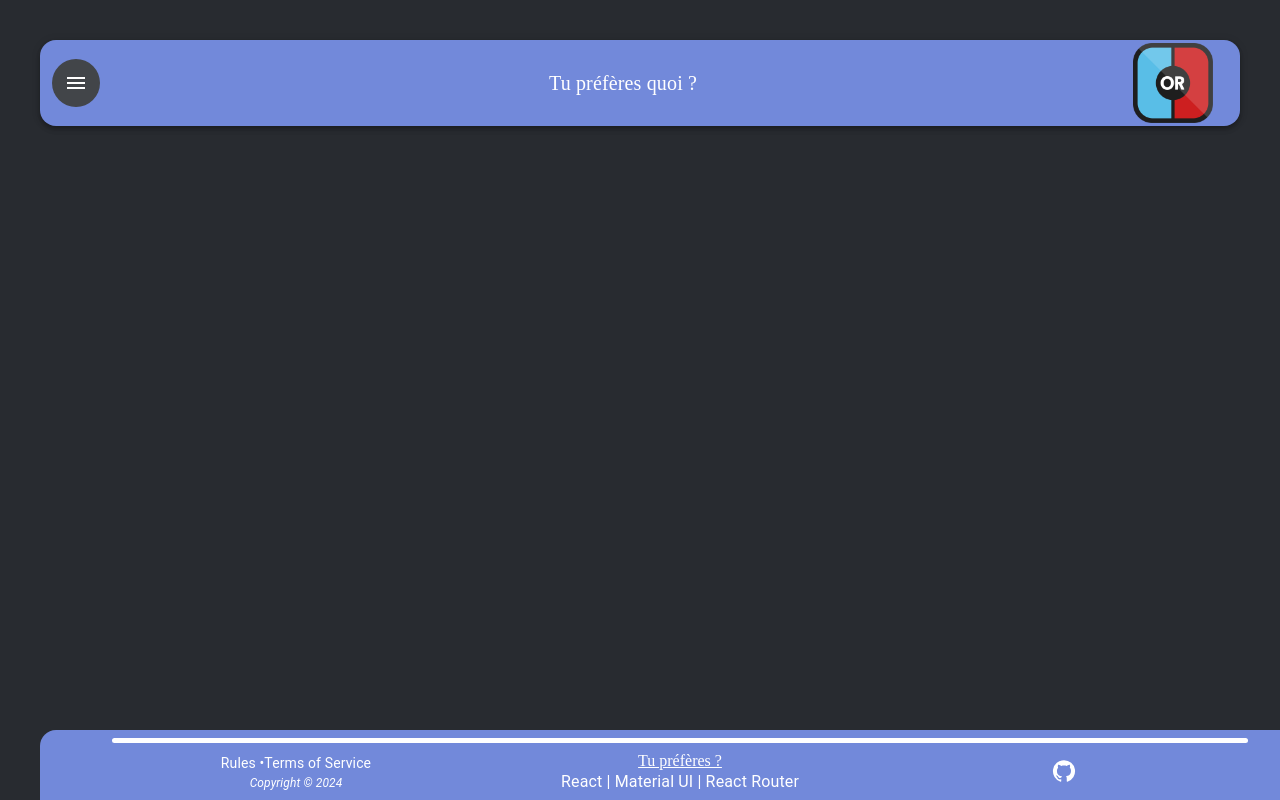
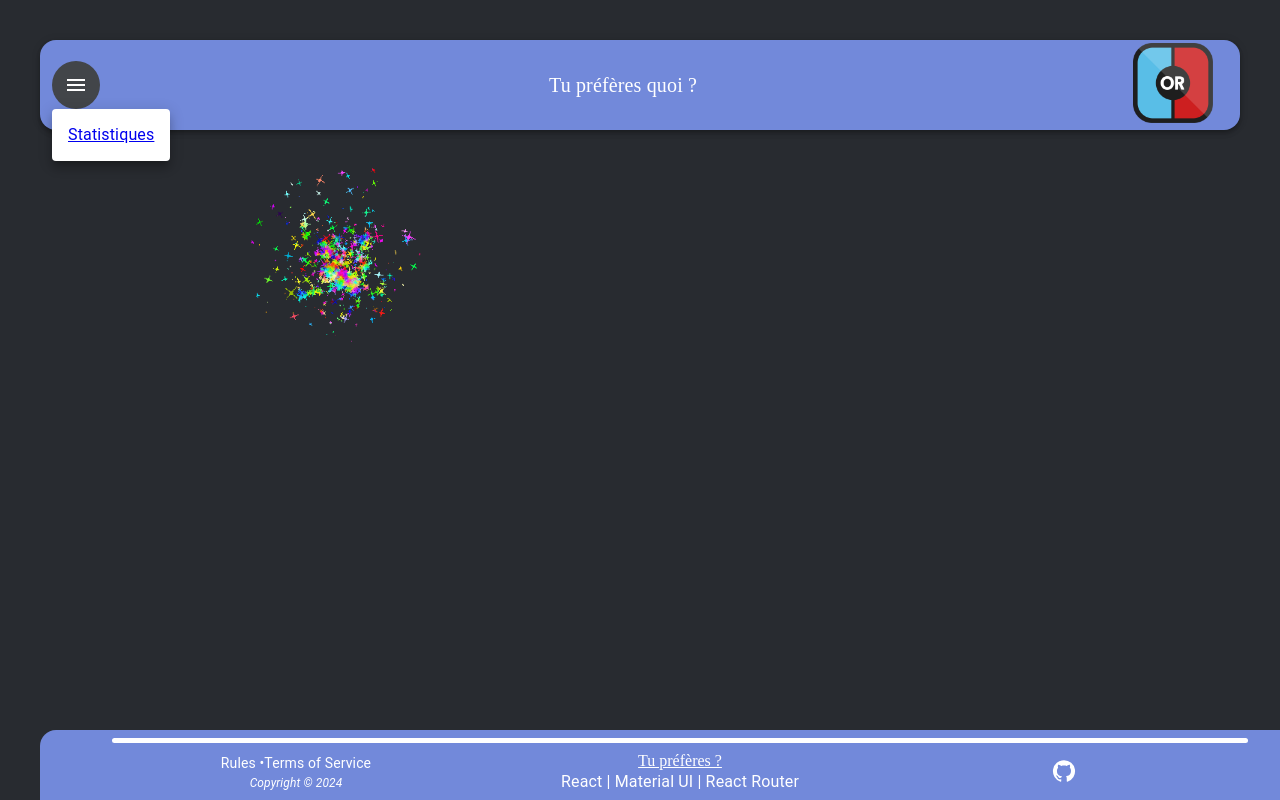
Before and after one commit to Game-K-Hack/MC2_Project, a React (Vite) app: page /statistiques in a window 1280 px wide. Both pictures are taken after a click on the button "menu". Built offline with nearby package versions, Linux system fonts and the light colour scheme; a web font is replaced by a local one.

Commit message:
Statistiques

```diff
--- a/src/Components/Core/Header.jsx
+++ b/src/Components/Core/Header.jsx
@@ -3,16 +3,28 @@ import AppBar from '@mui/material/AppBar';
 import Box from '@mui/material/Box';
 import Toolbar from '@mui/material/Toolbar';
 import Typography from '@mui/material/Typography';
-import Button from '@mui/material/Button';
 import IconButton from '@mui/material/IconButton';
 import MenuIcon from '@mui/icons-material/Menu';
 import CONSTANTES from '../../Utils/constants';
 import PropTypes from 'prop-types';
+import Menu from '@mui/material/Menu';
+import MenuItem from '@mui/material/MenuItem';
+import { useState } from 'react';
 import { Link } from 'react-router-dom';
 
 export default function ButtonAppBar({
   children
 }) {
+
+  const [anchorEl, setAnchorEl] = useState(null);
+
+  const handleClick = (event) => {
+    setAnchorEl(event.currentTarget);
+  };
+
+  const handleClose = () => {
+    setAnchorEl(null);
+  };
   return (
     <>
     <Box sx={{ flexGrow: 1 }}>
@@ -23,14 +35,23 @@ export default function ButtonAppBar({
             edge="start"
             color="inherit"
             aria-label="menu"
-            sx={{ mr: 2, background: CONSTANTES.BUTTON_BACKGROUND_COLOR }}
+            sx={{ mr: 2, background: CONSTANTES.BUTTON_BACKGROUND_COLOR } } onClick={handleClick}
           >
             <MenuIcon />
           </IconButton>
+          <Menu
+            id="simple-menu"
+            anchorEl={anchorEl}
+            keepMounted
+            open={Boolean(anchorEl)}
+            onClose={handleClose}
+          >
+            <MenuItem onClick={handleClose}><Link to="/statistiques">Statistiques</Link></MenuItem>
+          </Menu>
           <Typography variant="h6" component="div" sx={{ flexGrow: 1, fontFamily: "LeoRoundedBold" }}>
             {CONSTANTES.NAME_APP}
           </Typography>
-          <img src="src\assets\logo_prefere.png" style={{ width: '80px', height: '80px', margin: 3 }}  />
+          <a href="/"><img src="src\assets\logo_prefere.png" style={{ width: '80px', height: '80px', margin: 3 }}  /></a>
         </Toolbar>
       </AppBar>
     </Box>
--- /dev/null
+++ b/src/Statistiques.jsx
@@ -0,0 +1,9 @@
+import React from 'react';
+
+export default function Statistiques() {
+  return (
+    <div style={{ width: '50%', height: '50%', position: 'relative' }}>
+      <img src="src\assets\conf.gif" style={{ width: '50%', height: '50%', objectFit: 'cover' }} alt="Confetti" />
+    </div>
+  );
+}
--- a/src/main.jsx
+++ b/src/main.jsx
@@ -5,6 +5,7 @@ import './index.css'
 import { BrowserRouter, Route, Routes } from 'react-router-dom'
 import Footer from './Components/Core/Footer.jsx'
 import ButtonAppBar from './Components/Core/Header.jsx'
+import Statistiques from './Statistiques.jsx'
 
 ReactDOM.createRoot(document.getElementById('root')).render(
   <React.StrictMode>
@@ -13,6 +14,7 @@ ReactDOM.createRoot(document.getElementById('root')).render(
         <ButtonAppBar>
           <Routes>
             <Route path="/" element={<Home />} />
+            <Route path="/statistiques" element={<Statistiques />} />
           </Routes>
         </ButtonAppBar>
       </Footer>
```
Also changed, not shown: src/assets/conf.gif (added).
